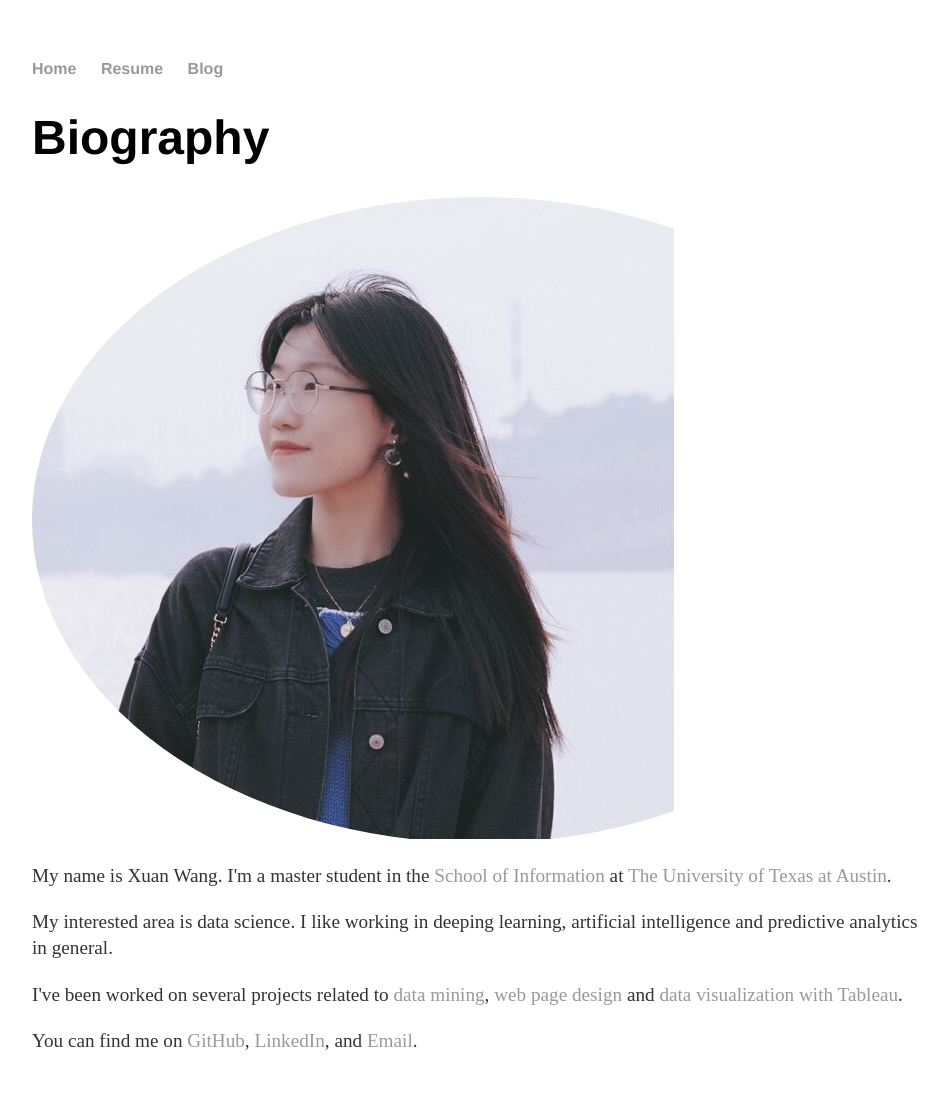
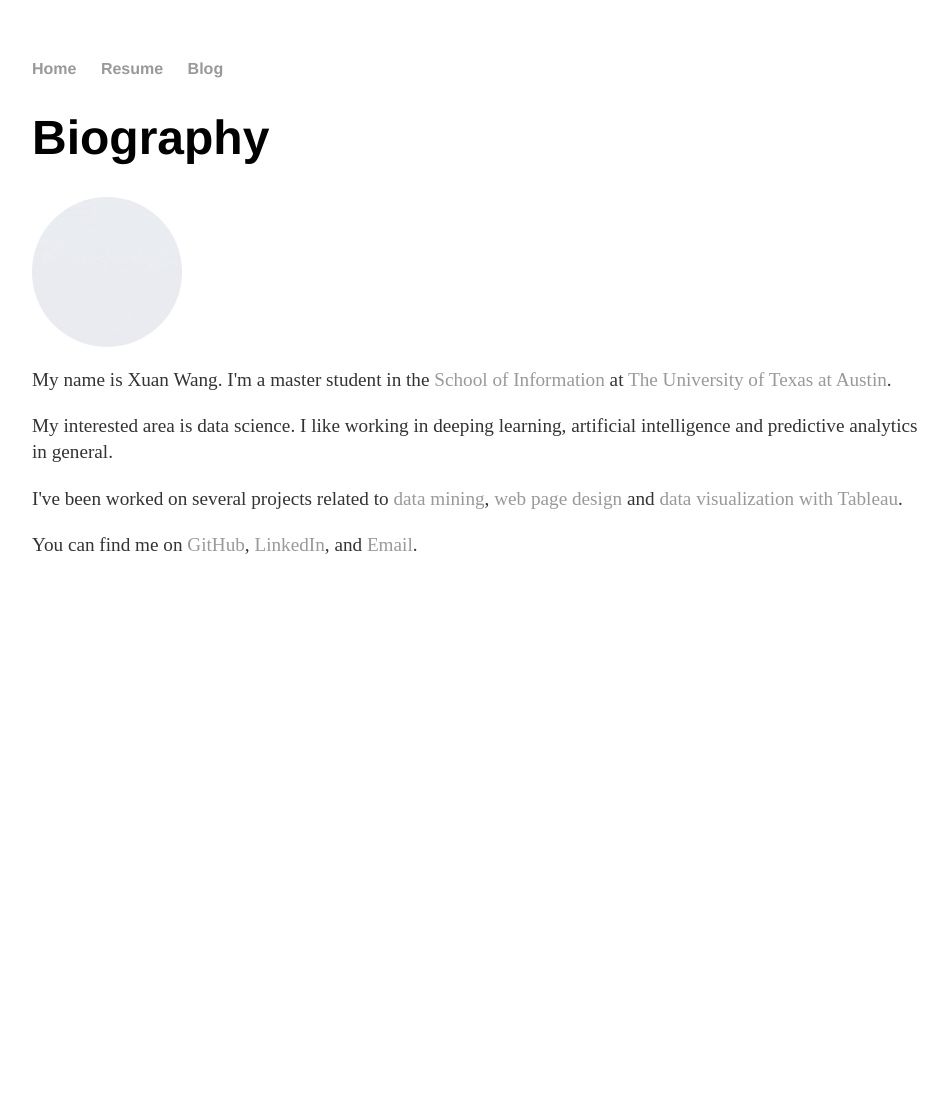
Before and after one commit to xxuanwang-zz/Portfolio, a Jekyll site: the page built from index.html, in a window 1280 px wide. Shown: the whole page, without its empty margins (160-1108 px from the left). Built offline with Jekyll 4.4.1, drawn with Linux system fonts in a browser that asks for light colours; after the commit the page ends 900 px from its top, so only the background shows below that.

Commit message:
Update index.html

```diff
--- a/index.html
+++ b/index.html
@@ -6,11 +6,12 @@ title: Xuan Wang
   <header>
     <h1>Biography</h1>
   </header>
-  <div style="border-radius:50%; overflow:hidden;">
-    <img src="./img/me.jpg"/>
-  </div>
+  <section id="about">
 
-  <section id="about">
+    <div style="width:150px; height:150px; border-radius:50%; overflow:hidden;">
+      <img src="./img/me.jpg"/>
+    </div>
+
     <p>
       My name is Xuan Wang. I'm a master student in the <a href="https://www.ischool.utexas.edu/">School of Information</a> at <a href="https://www.utexas.edu/">The University of Texas at Austin</a>.
     </p>
```
